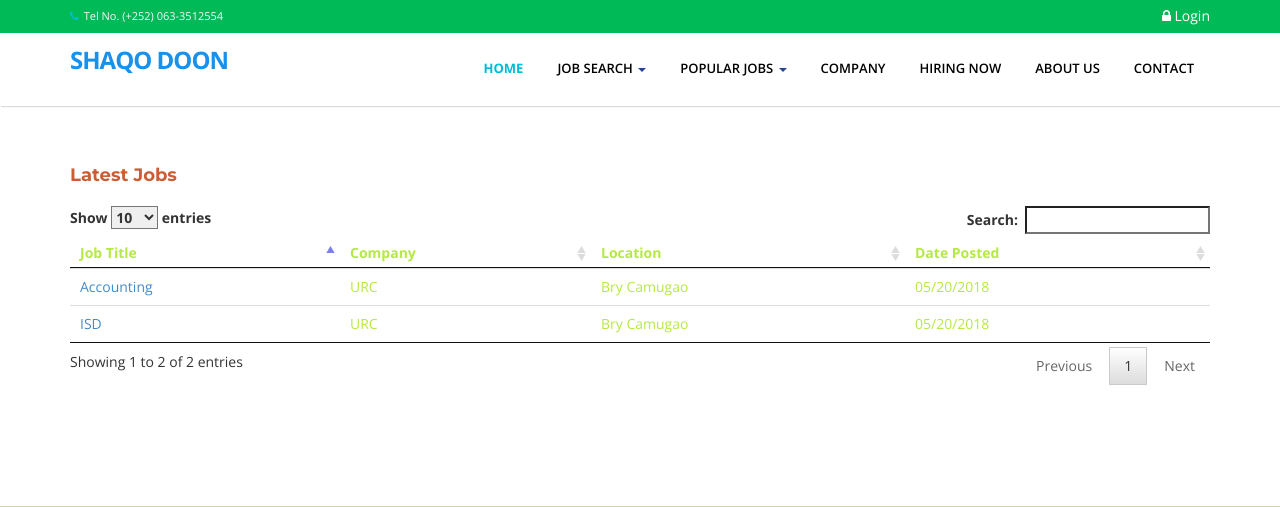
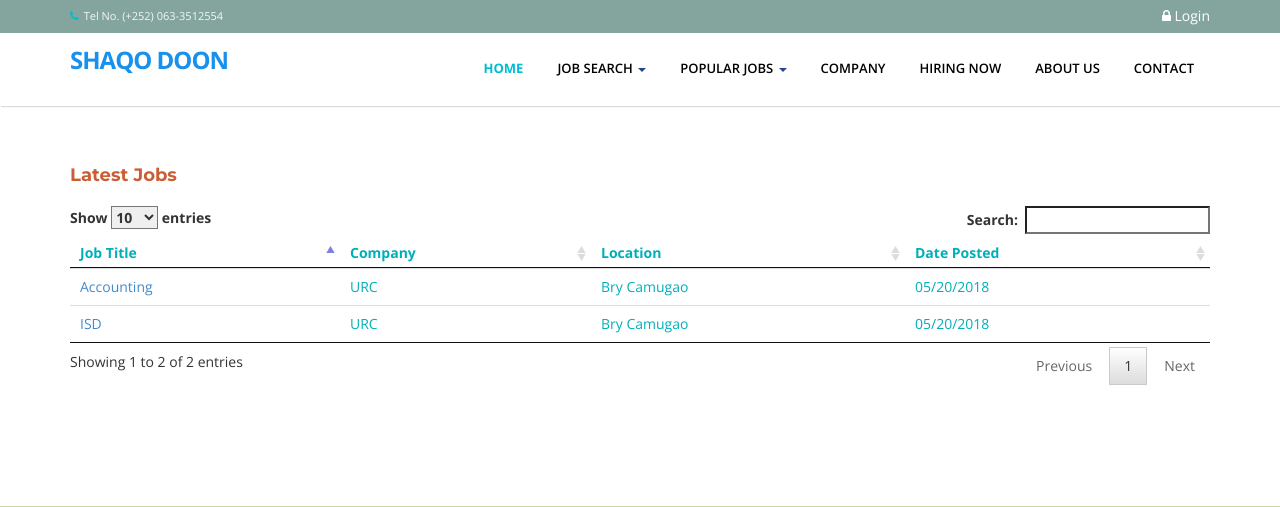
Before and after one commit to seadadan/ATU-final, a PHP site: page / in a window 1280 px wide. Shown: the top 507 px of the page. Run offline with PHP 8.4, Linux system fonts and the light colour scheme; data comes from the database, SQL or seed files in the repository; some libraries are stand-ins or nearby versions.

Commit message:
background changing

```diff
--- a/home.php
+++ b/home.php
@@ -4,7 +4,7 @@
         <!-- Service Blcoks -->
         <h4 style="color: #CA5D33;">Latest Jobs </h4>
 
- <table id="dash-table" class="table table-hover" style="color: #B5E943;s">
+ <table id="dash-table" class="table table-hover" style="color: #00afb9">
      <thead>
          <th>Job Title</th>
          <th>Company</th>
--- a/theme/templates.php
+++ b/theme/templates.php
@@ -57,7 +57,7 @@
 
   <!-- start header -->
   <header>
-        <div class="topbar navbar-fixed-top" style="background-color: #00BA57;">
+        <div class="topbar navbar-fixed-top" style="background-color: #84a59d;">
           <div class="container">
             <div class="row">
               <div class="col-md-12">
@@ -106,7 +106,7 @@
                         <li class="<?php echo !isset($_GET['q'])? 'active' :''?>"><a href="<?php echo web_root; ?>index.php">Home</a></li>
                         <li class="dropdown">
                           <a href="#" data-toggle="dropdown" class="dropdown-toggle" >Job Search <b class="caret"></b></a>
-                          <ul class="dropdown-menu" style="background-color: #00BA57;">
+                          <ul class="dropdown-menu" style="background-color: ##;">
                               <li class="<?php  if(isset($_GET['q'])) { if($_GET['q']=='advancesearch'){ echo 'active'; }else{ echo ''; }}  ?>"><a href="<?php echo web_root; ?>index.php?q=advancesearch">Advance Search</a></li>
                               <li><a href="<?php echo web_root; ?>index.php?q=search-company">Job By Company</a></li>
                               <li><a href="<?php echo web_root; ?>index.php?q=search-function">Job By Function</a></li>
```
